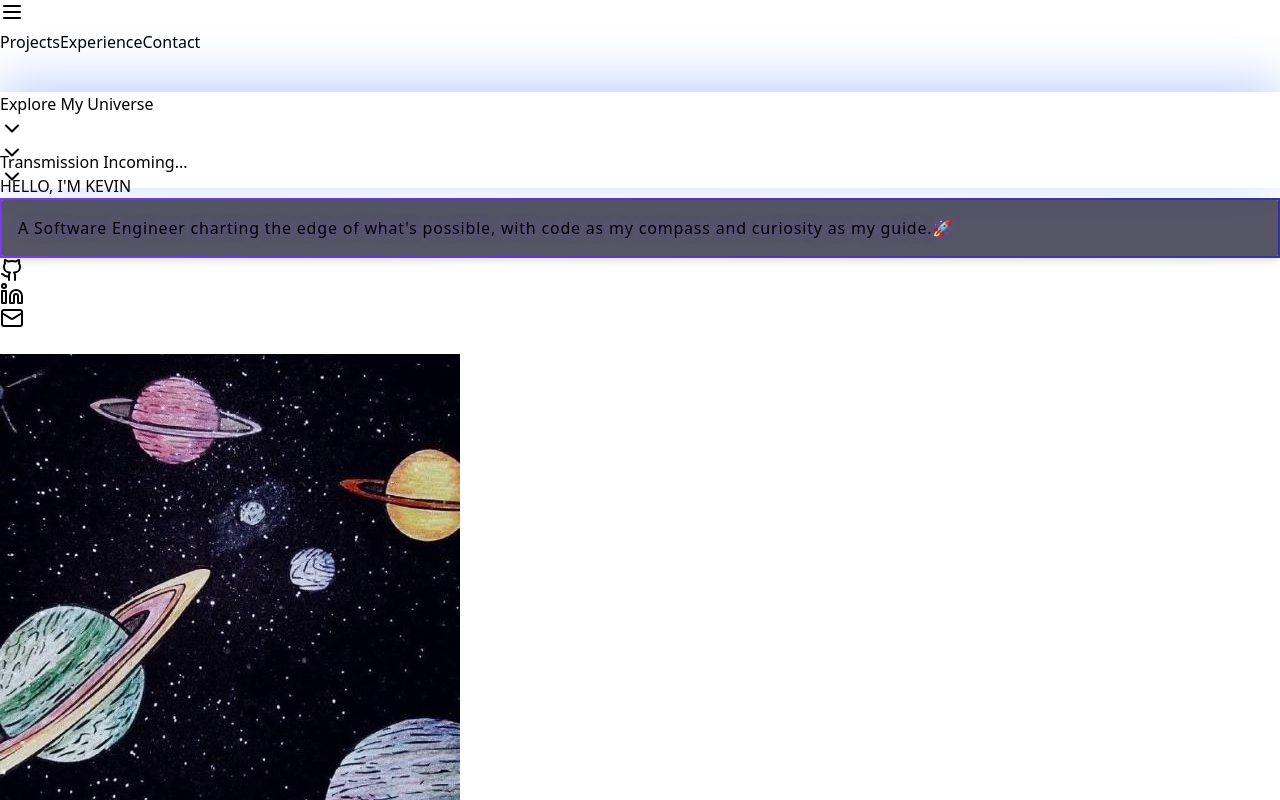
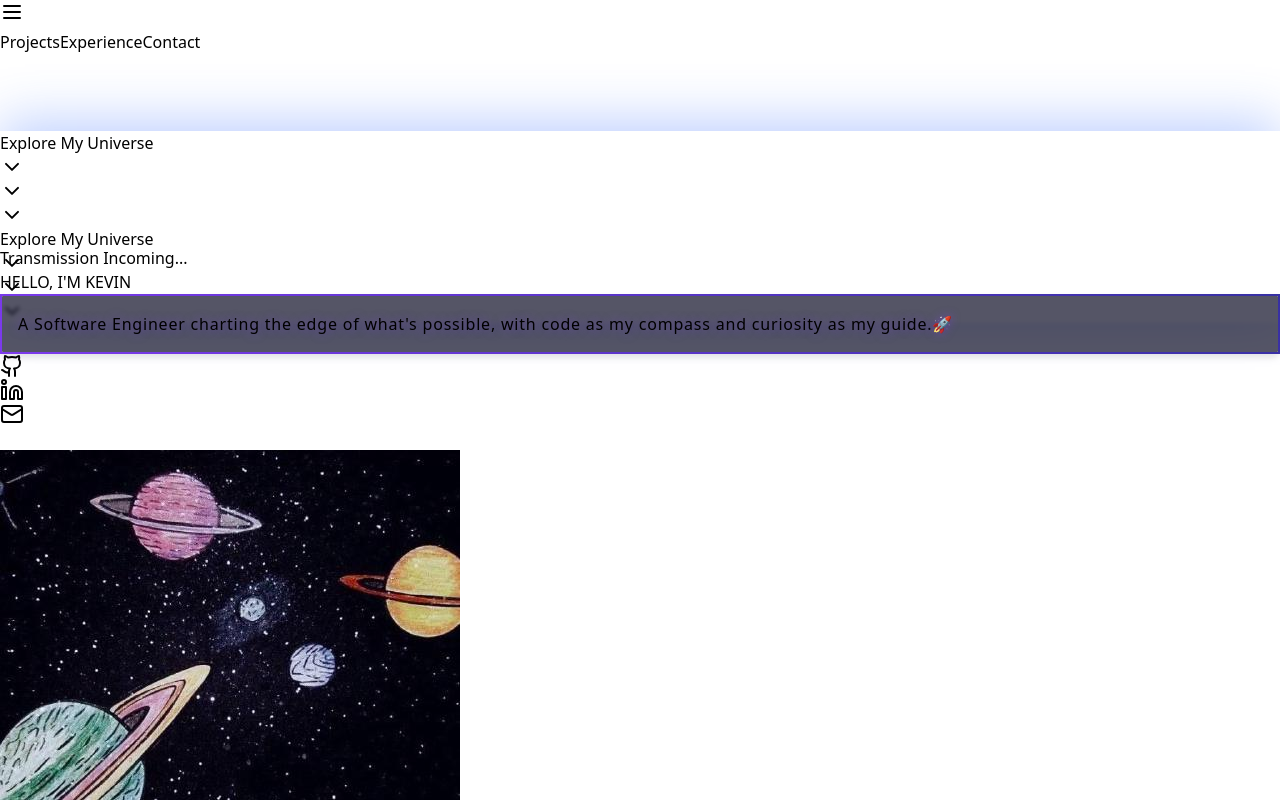
Before and after one commit to kwmndz/kevin-portfolio, a Next.js app: page / in a window 1280 px wide. Shown: the top 800 px of the page. Built offline with nearby package versions, Linux system fonts and the light colour scheme.

Commit message:
More mobile spacing fixes

```diff
--- a/src/app/page.tsx
+++ b/src/app/page.tsx
@@ -29,16 +29,8 @@ const AnimatedStars = () => (
   </div>
 );
 
-const PlanetIllustration = ({ planetScale, planetY, planetOpacity, planetTextOpacity }) => (
-  <motion.div
-    className="fixed bottom-0 left-1/2 -translate-x-1/2 w-[90vw] sm:w-[800px] h-[90vw] sm:h-[800px] rounded-full bg-gradient-to-b from-[#1a4487] to-[#051c2c] z-10 flex items-center justify-center"
-    style={{
-      scale: planetScale,
-      y: planetY,
-      opacity: planetOpacity,
-      boxShadow: '0 -10px 50px rgba(41, 98, 255, 0.3)',
-    }}
-  >
+const ScrollIndicator = ({ planetTextOpacity }) => (
+  <>
     <motion.div
       style={{ opacity: planetTextOpacity }}
       className="text-center translate-y-[-50%] hidden md:block"
@@ -59,6 +51,41 @@ const PlanetIllustration = ({ planetScale, planetY, planetOpacity, planetTextOpa
         </motion.div>
       </div>
     </motion.div>
+
+    {/* Mobile version in center of viewport */}
+    <motion.div
+      style={{ opacity: planetTextOpacity }}
+      className="md:hidden fixed top-1/2 left-1/2 transform -translate-x-1/2 -translate-y-2/3 z-20 text-center"
+    >
+      <h2 className="text-2xl font-bold mb-4 bg-gradient-to-r from-purple-400 to-blue-400 text-transparent bg-clip-text">
+        Explore My Universe
+      </h2>
+      <div className="flex flex-col items-center justify-center">
+        <motion.div
+          animate={{ y: [0, 10, 0] }}
+          transition={{ duration: 1.5, repeat: Infinity }}
+          className="flex items-center gap-1"
+        >
+          <ChevronDown className="text-gray-400 w-4 h-4" />
+          <ChevronDown className="text-gray-400 w-4 h-4" />
+          <ChevronDown className="text-gray-400 w-4 h-4" />
+        </motion.div>
+      </div>
+    </motion.div>
+  </>
+);
+
+const PlanetIllustration = ({ planetScale, planetY, planetOpacity, planetTextOpacity }) => (
+  <motion.div
+    className="fixed bottom-0 left-[40%] xs:left-[42%] sm:left-1/2 -translate-x-1/2 w-[90vw] sm:w-[800px] h-[90vw] sm:h-[800px] rounded-full bg-gradient-to-b from-[#1a4487] to-[#051c2c] z-10 flex items-center justify-center"
+    style={{
+      scale: planetScale,
+      y: planetY,
+      opacity: planetOpacity,
+      boxShadow: '0 -10px 50px rgba(41, 98, 255, 0.3)',
+    }}
+  >
+    <ScrollIndicator planetTextOpacity={planetTextOpacity} />
   </motion.div>
 );
 
```
